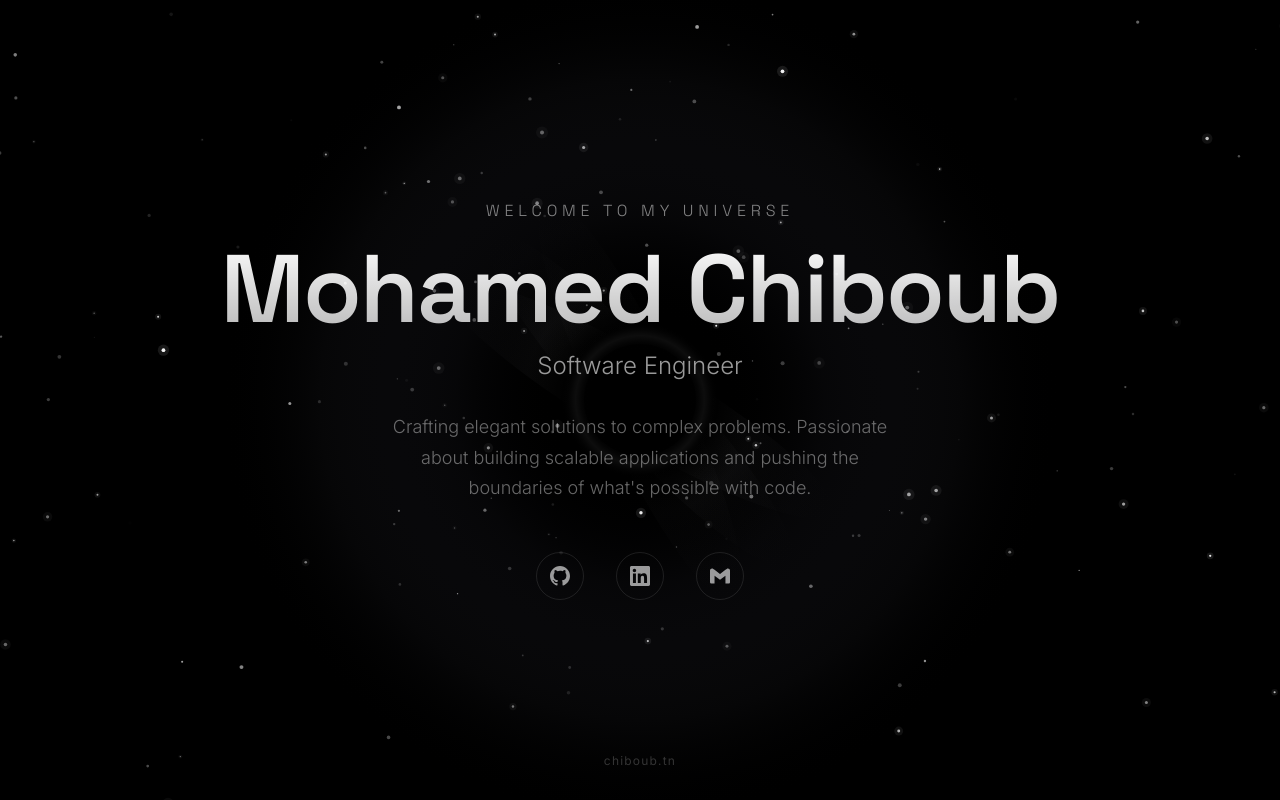
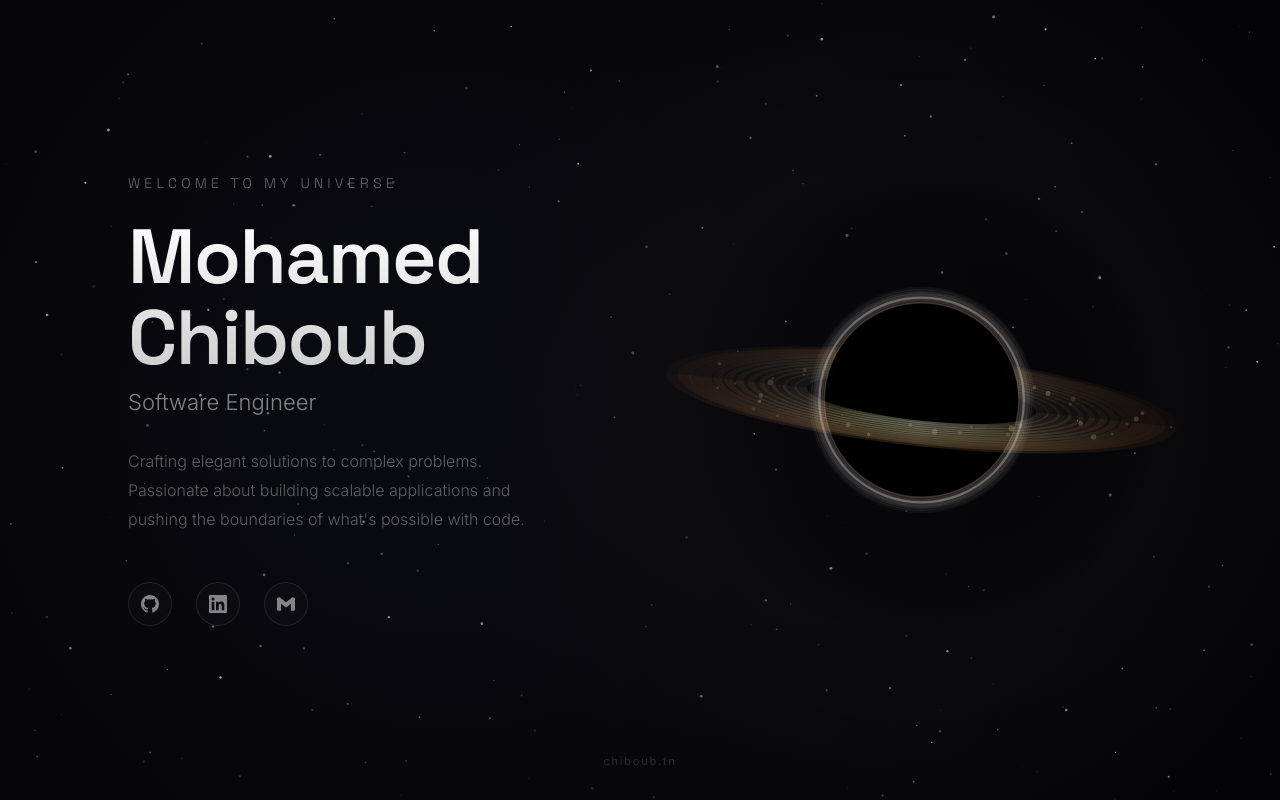
Before and after one commit to chibounisme/chiboub.tn, a React (Vite) app: page / in a window 1280 px wide. Built offline with nearby package versions, Linux system fonts and the light colour scheme.

Commit message:
feat(blackhole): add gargantua-style cinematic accretion disk

```diff
--- a/src/App.css
+++ b/src/App.css
@@ -6,48 +6,50 @@
   overflow: hidden;
   display: flex;
   align-items: center;
-  justify-content: center;
+  justify-content: flex-start;
 }
 
 /* Content Container */
 .content {
   position: relative;
   z-index: 10;
-  text-align: center;
-  padding: 2rem;
+  text-align: left;
+  padding: 2rem 4rem;
+  max-width: 600px;
+  margin-left: 5vw;
   animation: fadeIn 2s ease-out;
 }
 
 @keyframes fadeIn {
   from {
     opacity: 0;
-    transform: translateY(20px);
+    transform: translateX(-30px);
   }
   to {
     opacity: 1;
-    transform: translateY(0);
+    transform: translateX(0);
   }
 }
 
 /* Typography */
 .greeting {
   font-family: 'Space Grotesk', sans-serif;
-  font-size: clamp(0.875rem, 2vw, 1rem);
+  font-size: clamp(0.75rem, 1.5vw, 0.875rem);
   font-weight: 300;
   letter-spacing: 0.3em;
   text-transform: uppercase;
-  color: rgba(255, 255, 255, 0.5);
-  margin-bottom: 1rem;
+  color: rgba(255, 255, 255, 0.4);
+  margin-bottom: 1.5rem;
 }
 
 .name {
   font-family: 'Space Grotesk', sans-serif;
-  font-size: clamp(2.5rem, 8vw, 6rem);
+  font-size: clamp(2.5rem, 6vw, 5rem);
   font-weight: 600;
   letter-spacing: -0.02em;
-  line-height: 1.1;
-  margin-bottom: 0.5rem;
-  background: linear-gradient(180deg, #ffffff 0%, rgba(255, 255, 255, 0.7) 100%);
+  line-height: 1.05;
+  margin-bottom: 0.75rem;
+  background: linear-gradient(180deg, #ffffff 0%, rgba(255, 255, 255, 0.8) 100%);
   -webkit-background-clip: text;
   -webkit-text-fill-color: transparent;
   background-clip: text;
@@ -55,51 +57,53 @@
 
 .title {
   font-family: 'Inter', sans-serif;
-  font-size: clamp(1rem, 3vw, 1.5rem);
+  font-size: clamp(1rem, 2.5vw, 1.375rem);
   font-weight: 300;
-  color: rgba(255, 255, 255, 0.6);
+  color: rgba(255, 255, 255, 0.5);
   margin-bottom: 2rem;
 }
 
 .description {
   font-family: 'Inter', sans-serif;
-  font-size: clamp(0.875rem, 2vw, 1.125rem);
+  font-size: clamp(0.875rem, 1.5vw, 1rem);
   font-weight: 300;
-  color: rgba(255, 255, 255, 0.4);
-  max-width: 500px;
-  margin: 0 auto 3rem;
-  line-height: 1.7;
+  color: rgba(255, 255, 255, 0.35);
+  max-width: 420px;
+  line-height: 1.8;
+  margin-bottom: 3rem;
 }
 
 /* Social Links */
 .social-links {
   display: flex;
-  justify-content: center;
-  gap: 2rem;
+  gap: 1.5rem;
 }
 
 .social-link {
   display: flex;
   align-items: center;
   justify-content: center;
-  width: 48px;
-  height: 48px;
+  width: 44px;
+  height: 44px;
   border: 1px solid rgba(255, 255, 255, 0.1);
   border-radius: 50%;
-  color: rgba(255, 255, 255, 0.6);
+  color: rgba(255, 255, 255, 0.5);
   transition: all 0.3s cubic-bezier(0.4, 0, 0.2, 1);
+  backdrop-filter: blur(4px);
+  background: rgba(255, 255, 255, 0.02);
 }
 
 .social-link:hover {
-  border-color: rgba(255, 255, 255, 0.4);
-  color: #ffffff;
+  border-color: rgba(255, 200, 150, 0.4);
+  color: rgba(255, 220, 180, 0.9);
   transform: translateY(-3px);
-  box-shadow: 0 10px 40px rgba(255, 255, 255, 0.1);
+  box-shadow: 0 10px 40px rgba(255, 180, 120, 0.15);
+  background: rgba(255, 200, 150, 0.05);
 }
 
 .social-link svg {
-  width: 20px;
-  height: 20px;
+  width: 18px;
+  height: 18px;
 }
 
 /* Footer */
@@ -110,7 +114,29 @@
   transform: translateX(-50%);
   z-index: 10;
   font-family: 'Inter', sans-serif;
-  font-size: 0.75rem;
-  color: rgba(255, 255, 255, 0.2);
-  letter-spacing: 0.1em;
+  font-size: 0.7rem;
+  color: rgba(255, 255, 255, 0.15);
+  letter-spacing: 0.15em;
 }
+
+/* Responsive */
+@media (max-width: 768px) {
+  .app {
+    justify-content: center;
+  }
+
+  .content {
+    margin-left: 0;
+    text-align: center;
+    padding: 2rem;
+  }
+
+  .description {
+    margin-left: auto;
+    margin-right: auto;
+  }
+
+  .social-links {
+    justify-content: center;
+  }
+}
--- a/src/components/BlackHole.jsx
+++ b/src/components/BlackHole.jsx
@@ -19,171 +19,216 @@ const BlackHole = () => {
 
     const initStars = () => {
       stars = [];
-      const numStars = Math.floor((canvas.width * canvas.height) / 3000);
+      const numStars = Math.floor((canvas.width * canvas.height) / 4000);
 
       for (let i = 0; i < numStars; i++) {
-        const angle = Math.random() * Math.PI * 2;
-        const distance = Math.random() * Math.max(canvas.width, canvas.height) * 0.8 + 100;
-
         stars.push({
-          x: canvas.width / 2 + Math.cos(angle) * distance,
-          y: canvas.height / 2 + Math.sin(angle) * distance,
-          originalX: canvas.width / 2 + Math.cos(angle) * distance,
-          originalY: canvas.height / 2 + Math.sin(angle) * distance,
-          size: Math.random() * 1.5 + 0.5,
-          brightness: Math.random(),
-          speed: Math.random() * 0.0005 + 0.0002,
-          angle: angle,
-          distance: distance,
-          twinkleSpeed: Math.random() * 0.02 + 0.01,
+          x: Math.random() * canvas.width,
+          y: Math.random() * canvas.height,
+          size: Math.random() * 1.2 + 0.3,
+          brightness: Math.random() * 0.5 + 0.2,
+          twinkleSpeed: Math.random() * 0.02 + 0.005,
           twinkleOffset: Math.random() * Math.PI * 2,
         });
       }
     };
 
-    const drawBlackHole = () => {
-      const centerX = canvas.width / 2;
-      const centerY = canvas.height / 2;
-      const maxRadius = Math.min(canvas.width, canvas.height) * 0.35;
+    const drawStars = () => {
+      stars.forEach((star) => {
+        const twinkle = Math.sin(time * star.twinkleSpeed + star.twinkleOffset) * 0.3 + 0.7;
+        const alpha = star.brightness * twinkle;
 
-      // Outer glow - gravitational lensing effect
-      const outerGlow = ctx.createRadialGradient(
-        centerX, centerY, maxRadius * 0.3,
-        centerX, centerY, maxRadius * 1.5
-      );
-      outerGlow.addColorStop(0, 'rgba(0, 0, 0, 0)');
-      outerGlow.addColorStop(0.3, 'rgba(20, 20, 25, 0.3)');
-      outerGlow.addColorStop(0.5, 'rgba(40, 40, 50, 0.2)');
-      outerGlow.addColorStop(0.7, 'rgba(60, 60, 70, 0.1)');
-      outerGlow.addColorStop(1, 'rgba(0, 0, 0, 0)');
+        ctx.beginPath();
+        ctx.arc(star.x, star.y, star.size, 0, Math.PI * 2);
+        ctx.fillStyle = `rgba(255, 255, 255, ${alpha})`;
+        ctx.fill();
+      });
+    };
 
-      ctx.fillStyle = outerGlow;
+    const drawGargantua = () => {
+      // Position black hole on the right side
+      const centerX = canvas.width * 0.72;
+      const centerY = canvas.height * 0.5;
+      const baseRadius = Math.min(canvas.width, canvas.height) * 0.32;
+
+      ctx.save();
+      ctx.translate(centerX, centerY);
+
+      // Outer glow / ambient light
+      const ambientGlow = ctx.createRadialGradient(0, 0, baseRadius * 0.5, 0, 0, baseRadius * 2);
+      ambientGlow.addColorStop(0, 'rgba(0, 0, 0, 0)');
+      ambientGlow.addColorStop(0.3, 'rgba(255, 200, 150, 0.02)');
+      ambientGlow.addColorStop(0.6, 'rgba(255, 180, 120, 0.01)');
+      ambientGlow.addColorStop(1, 'rgba(0, 0, 0, 0)');
+      ctx.fillStyle = ambientGlow;
       ctx.beginPath();
-      ctx.arc(centerX, centerY, maxRadius * 1.5, 0, Math.PI * 2);
+      ctx.arc(0, 0, baseRadius * 2, 0, Math.PI * 2);
       ctx.fill();
 
-      // Accretion disk
+      // Draw the accretion disk (back part - behind black hole)
+      drawAccretionDisk(ctx, baseRadius, time, true);
+
+      // Photon ring - the bright thin ring caused by gravitational lensing
+      drawPhotonRing(ctx, baseRadius);
+
+      // Event horizon (the black center)
+      const eventHorizonGradient = ctx.createRadialGradient(0, 0, 0, 0, 0, baseRadius * 0.38);
+      eventHorizonGradient.addColorStop(0, 'rgba(0, 0, 0, 1)');
+      eventHorizonGradient.addColorStop(0.85, 'rgba(0, 0, 0, 1)');
+      eventHorizonGradient.addColorStop(0.95, 'rgba(0, 0, 0, 0.98)');
+      eventHorizonGradient.addColorStop(1, 'rgba(0, 0, 0, 0.95)');
+
+      ctx.fillStyle = eventHorizonGradient;
+      ctx.beginPath();
+      ctx.arc(0, 0, baseRadius * 0.38, 0, Math.PI * 2);
+      ctx.fill();
+
+      // Draw the accretion disk (front part - in front of black hole)
+      drawAccretionDisk(ctx, baseRadius, time, false);
+
+      // Einstein ring effect (thin bright line around event horizon)
+      drawEinsteinRing(ctx, baseRadius);
+
+      ctx.restore();
+    };
+
+    const drawAccretionDisk = (ctx, baseRadius, time, isBack) => {
       ctx.save();
-      ctx.translate(centerX, centerY);
-      ctx.rotate(time * 0.1);
 
-      for (let i = 0; i < 3; i++) {
-        const diskGradient = ctx.createRadialGradient(
-          0, 0, maxRadius * 0.25,
-          0, 0, maxRadius * 0.8
-        );
+      // Slight rotation for dynamism
+      ctx.rotate(time * 0.02);
 
-        const alpha = 0.03 - i * 0.008;
-        diskGradient.addColorStop(0, `rgba(255, 255, 255, 0)`);
-        diskGradient.addColorStop(0.3, `rgba(200, 200, 210, ${alpha})`);
-        diskGradient.addColorStop(0.5, `rgba(150, 150, 160, ${alpha * 0.8})`);
-        diskGradient.addColorStop(0.7, `rgba(100, 100, 110, ${alpha * 0.5})`);
-        diskGradient.addColorStop(1, 'rgba(0, 0, 0, 0)');
+      const diskLayers = 12;
+      const tilt = 0.18; // Tilt factor for 3D appearance
 
-        ctx.fillStyle = diskGradient;
+      for (let layer = 0; layer < diskLayers; layer++) {
+        const layerProgress = layer / diskLayers;
+        const innerRadius = baseRadius * (0.45 + layerProgress * 0.5);
+        const outerRadius = baseRadius * (0.5 + layerProgress * 0.55);
+
+        // Color gradient from hot white/yellow center to cooler orange/red outer
+        const heat = 1 - layerProgress;
+        const r = Math.floor(255);
+        const g = Math.floor(180 + heat * 75);
+        const b = Math.floor(100 + heat * 100);
+
+        const baseAlpha = isBack ? 0.15 : 0.25;
+        const alpha = baseAlpha * (1 - layerProgress * 0.6);
+
+        // Draw disk as ellipse
         ctx.beginPath();
-        ctx.ellipse(0, 0, maxRadius * 0.8, maxRadius * 0.15, i * 0.3, 0, Math.PI * 2);
+
+        if (isBack) {
+          // Back part of disk (top arc)
+          ctx.ellipse(0, 0, outerRadius, outerRadius * tilt, 0, Math.PI, Math.PI * 2);
+          ctx.ellipse(0, 0, innerRadius, innerRadius * tilt, 0, Math.PI * 2, Math.PI, true);
+        } else {
+          // Front part of disk (bottom arc)
+          ctx.ellipse(0, 0, outerRadius, outerRadius * tilt, 0, 0, Math.PI);
+          ctx.ellipse(0, 0, innerRadius, innerRadius * tilt, 0, Math.PI, 0, true);
+        }
+
+        ctx.closePath();
+
+        // Create gradient for each layer
+        const gradient = ctx.createLinearGradient(-outerRadius, 0, outerRadius, 0);
+        gradient.addColorStop(0, `rgba(${r}, ${g - 40}, ${b - 50}, ${alpha * 0.3})`);
+        gradient.addColorStop(0.3, `rgba(${r}, ${g}, ${b}, ${alpha})`);
+        gradient.addColorStop(0.5, `rgba(${r}, ${g + 20}, ${b + 30}, ${alpha * 1.2})`);
+        gradient.addColorStop(0.7, `rgba(${r}, ${g}, ${b}, ${alpha})`);
+        gradient.addColorStop(1, `rgba(${r}, ${g - 40}, ${b - 50}, ${alpha * 0.3})`);
+
+        ctx.fillStyle = gradient;
+        ctx.fill();
+      }
+
+      // Add streaks/texture to disk
+      for (let i = 0; i < 40; i++) {
+        const angle = (i / 40) * Math.PI * 2 + time * 0.1;
+        const radiusVariation = baseRadius * (0.5 + Math.random() * 0.4);
+        const tiltedY = Math.sin(angle) * radiusVariation * tilt;
+        const x = Math.cos(angle) * radiusVariation;
+
+        // Only draw if in correct hemisphere
+        const inBack = tiltedY < 0;
+        if (inBack !== isBack) continue;
+
+        const streakAlpha = 0.1 + Math.random() * 0.15;
+
+        ctx.beginPath();
+        ctx.arc(x, tiltedY, 1 + Math.random() * 2, 0, Math.PI * 2);
+        ctx.fillStyle = `rgba(255, 220, 180, ${streakAlpha})`;
         ctx.fill();
       }
 
       ctx.restore();
-
-      // Photon sphere - bright ring around event horizon
-      const photonRing = ctx.createRadialGradient(
-        centerX, centerY, maxRadius * 0.18,
-        centerX, centerY, maxRadius * 0.28
-      );
-      photonRing.addColorStop(0, 'rgba(0, 0, 0, 0)');
-      photonRing.addColorStop(0.3, 'rgba(255, 255, 255, 0.02)');
-      photonRing.addColorStop(0.5, 'rgba(255, 255, 255, 0.05)');
-      photonRing.addColorStop(0.7, 'rgba(255, 255, 255, 0.02)');
-      photonRing.addColorStop(1, 'rgba(0, 0, 0, 0)');
-
-      ctx.fillStyle = photonRing;
-      ctx.beginPath();
-      ctx.arc(centerX, centerY, maxRadius * 0.28, 0, Math.PI * 2);
-      ctx.fill();
-
-      // Event horizon - the black center
-      const eventHorizon = ctx.createRadialGradient(
-        centerX, centerY, 0,
-        centerX, centerY, maxRadius * 0.2
-      );
-      eventHorizon.addColorStop(0, 'rgba(0, 0, 0, 1)');
-      eventHorizon.addColorStop(0.7, 'rgba(0, 0, 0, 1)');
-      eventHorizon.addColorStop(0.85, 'rgba(0, 0, 0, 0.98)');
-      eventHorizon.addColorStop(1, 'rgba(0, 0, 0, 0.9)');
-
-      ctx.fillStyle = eventHorizon;
-      ctx.beginPath();
-      ctx.arc(centerX, centerY, maxRadius * 0.2, 0, Math.PI * 2);
-      ctx.fill();
     };
 
-    const drawStars = () => {
-      const centerX = canvas.width / 2;
-      const centerY = canvas.height / 2;
-      const eventHorizonRadius = Math.min(canvas.width, canvas.height) * 0.35 * 0.2;
+    const drawPhotonRing = (ctx, baseRadius) => {
+      // The iconic bright ring from gravitational lensing
+      const ringRadius = baseRadius * 0.4;
 
-      stars.forEach((star, index) => {
-        // Calculate distance from center
-        const dx = star.x - centerX;
-        const dy = star.y - centerY;
-        const distance = Math.sqrt(dx * dx + dy * dy);
+      // Outer glow of photon ring
+      for (let i = 3; i >= 0; i--) {
+        const glowRadius = ringRadius + i * 3;
+        const alpha = 0.1 - i * 0.02;
 
-        // Gravitational pull effect - stars closer to center move faster
-        const pullStrength = Math.max(0, 1 - distance / (canvas.width * 0.5));
-        const angle = Math.atan2(dy, dx);
+        ctx.beginPath();
+        ctx.arc(0, 0, glowRadius, 0, Math.PI * 2);
+        ctx.strokeStyle = `rgba(255, 240, 220, ${alpha})`;
+        ctx.lineWidth = 8 - i * 1.5;
+        ctx.stroke();
+      }
 
-        // Orbital motion
-        star.angle += star.speed * (1 + pullStrength * 2);
+      // Main photon ring
+      ctx.beginPath();
+      ctx.arc(0, 0, ringRadius, 0, Math.PI * 2);
+      ctx.strokeStyle = 'rgba(255, 250, 240, 0.3)';
+      ctx.lineWidth = 2;
+      ctx.stroke();
 
-        // Stars spiral inward very slowly
-        if (distance > eventHorizonRadius * 1.5) {
-          star.distance -= pullStrength * 0.05;
-        }
+      // Inner bright edge
+      ctx.beginPath();
+      ctx.arc(0, 0, ringRadius - 1, 0, Math.PI * 2);
+      ctx.strokeStyle = 'rgba(255, 255, 255, 0.15)';
+      ctx.lineWidth = 1;
+      ctx.stroke();
+    };
 
-        // Recalculate position
-        star.x = centerX + Math.cos(star.angle) * star.distance;
-        star.y = centerY + Math.sin(star.angle) * star.distance;
+    const drawEinsteinRing = (ctx, baseRadius) => {
+      // Thin bright ring right at event horizon edge
+      const ringRadius = baseRadius * 0.38;
 
-        // Reset stars that get too close to event horizon
-        if (star.distance < eventHorizonRadius * 1.2) {
-          star.distance = Math.max(canvas.width, canvas.height) * 0.8;
-          star.angle = Math.random() * Math.PI * 2;
-        }
+      // Subtle glow
+      ctx.beginPath();
+      ctx.arc(0, 0, ringRadius + 2, 0, Math.PI * 2);
+      ctx.strokeStyle = 'rgba(255, 200, 150, 0.08)';
+      ctx.lineWidth = 4;
+      ctx.stroke();
 
-        // Twinkle effect
-        const twinkle = Math.sin(time * star.twinkleSpeed + star.twinkleOffset) * 0.3 + 0.7;
-        const alpha = star.brightness * twinkle;
-
-        // Gravitational lensing - stars near black hole appear distorted/brighter
-        const lensingFactor = distance < eventHorizonRadius * 3
-          ? 1 + (1 - distance / (eventHorizonRadius * 3)) * 0.5
-          : 1;
-
-        // Draw star
-        ctx.beginPath();
-        ctx.arc(star.x, star.y, star.size * lensingFactor, 0, Math.PI * 2);
-        ctx.fillStyle = `rgba(255, 255, 255, ${alpha * lensingFactor})`;
-        ctx.fill();
-
-        // Add subtle glow to brighter stars
-        if (star.brightness > 0.7) {
-          ctx.beginPath();
-          ctx.arc(star.x, star.y, star.size * 3 * lensingFactor, 0, Math.PI * 2);
-          ctx.fillStyle = `rgba(255, 255, 255, ${alpha * 0.1})`;
-          ctx.fill();
-        }
-      });
+      // Sharp bright line
+      ctx.beginPath();
+      ctx.arc(0, 0, ringRadius, 0, Math.PI * 2);
+      ctx.strokeStyle = 'rgba(255, 230, 200, 0.2)';
+      ctx.lineWidth = 1.5;
+      ctx.stroke();
     };
 
     const animate = () => {
-      ctx.fillStyle = '#000000';
+      // Dark blue-black gradient background (like deep space)
+      const bgGradient = ctx.createRadialGradient(
+        canvas.width * 0.3, canvas.height * 0.5, 0,
+        canvas.width * 0.5, canvas.height * 0.5, canvas.width
+      );
+      bgGradient.addColorStop(0, '#0a0a12');
+      bgGradient.addColorStop(0.5, '#050508');
+      bgGradient.addColorStop(1, '#000000');
+
+      ctx.fillStyle = bgGradient;
       ctx.fillRect(0, 0, canvas.width, canvas.height);
 
       drawStars();
-      drawBlackHole();
+      drawGargantua();
 
       time += 0.016;
       animationFrameId = requestAnimationFrame(animate);
```
